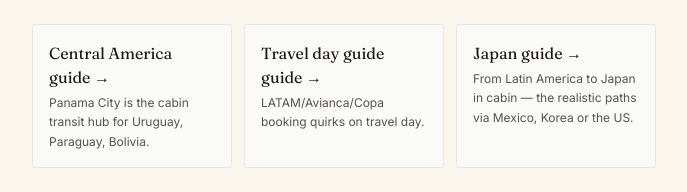
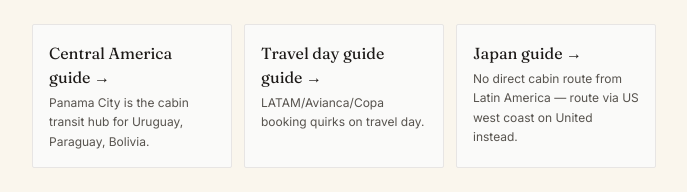
Before and after one commit to rupindermahay/petsincabin, a Next.js app: page /south-america-pet-travel in a window 1280 px wide. Shown: the part 7888-8080 px from the top of the page, without its empty margins (296-983 px from the left). Built offline with nearby package versions, Linux system fonts and the light colour scheme.

Commit message:
Add files via upload

```diff
--- a/pages/south-america-pet-travel.js
+++ b/pages/south-america-pet-travel.js
@@ -369,7 +369,7 @@ export default function SouthAmericaPetTravel() {
 
               <Link href="/japan-pet-travel" className="block bg-stone-50 border border-stone-200 hover:border-amber-300 transition-colors p-4 rounded-sm">
                 <div className="font-serif text-base text-stone-900 mb-1">Japan guide →</div>
-                <div className="text-xs text-stone-600 leading-relaxed">From Latin America to Japan in cabin — the realistic paths via Mexico, Korea or the US.</div>
+                <div className="text-xs text-stone-600 leading-relaxed">No direct cabin route from Latin America — route via US west coast on United instead.</div>
               </Link>
             </div>
             <p className="text-xs text-stone-500 italic mt-6">
```
